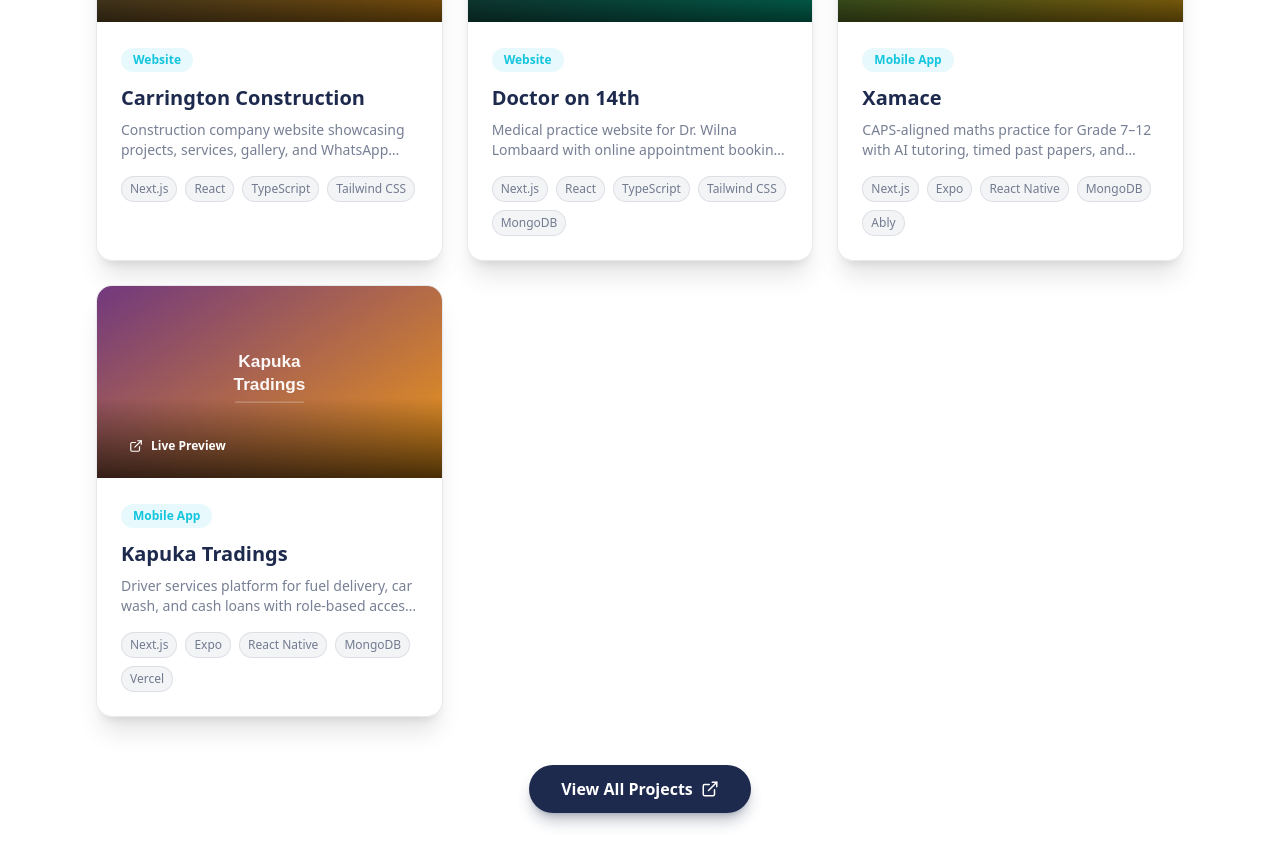
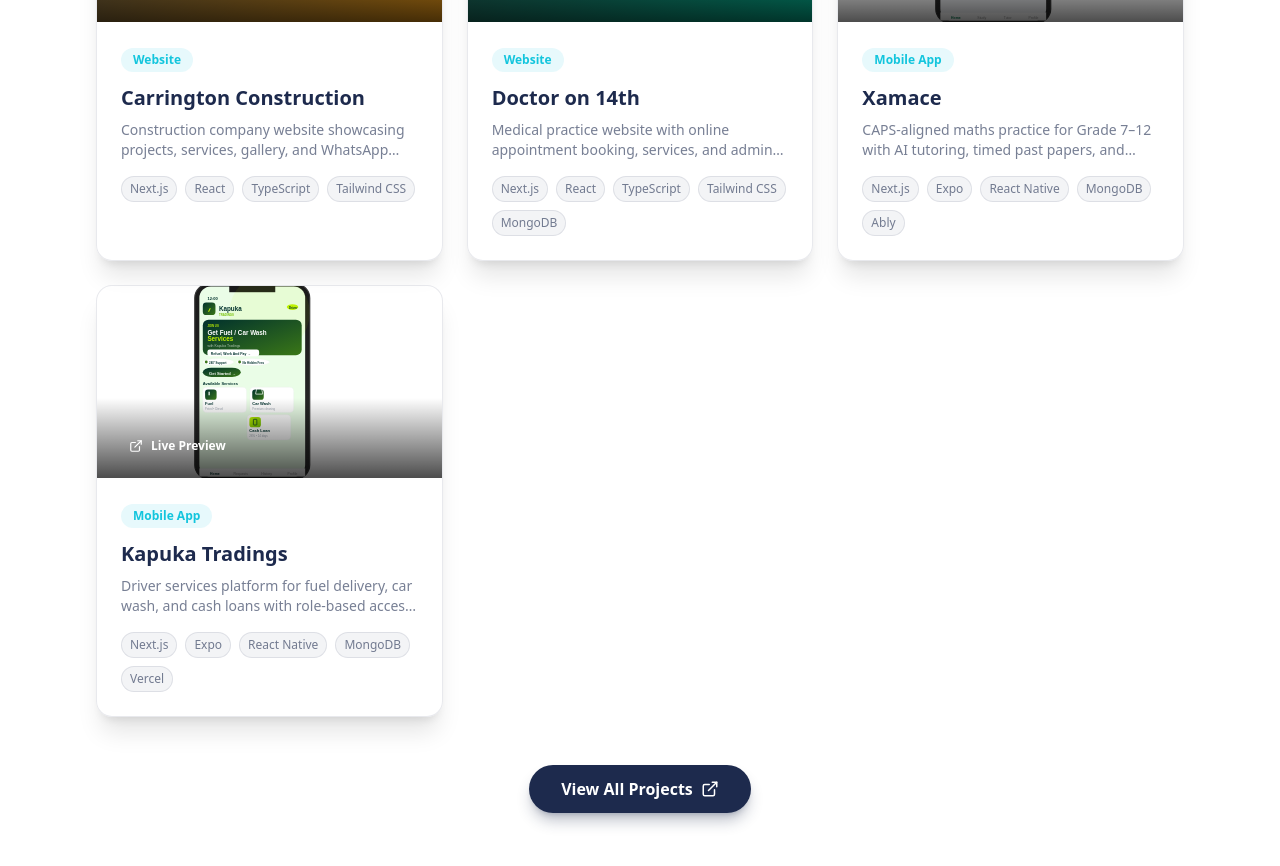
Before and after one commit to Kummirai/react-components, a Next.js app: page / in a window 1280 px wide. Shown: the part 5080-5946 px from the top of the page. Built offline with nearby package versions, Linux system fonts and the light colour scheme.

Commit message:
feat: update Projects component with live demo links and enhance SVG graphics for improved presentation

```diff
--- a/components/Projects.jsx
+++ b/components/Projects.jsx
@@ -46,7 +46,7 @@
     image: "/projects/brilliant.svg",
     techStack: ["Next.js", "React", "TypeScript", "Tailwind CSS"],
     github: "#",
-    liveDemo: "#",
+    liveDemo: "https://bntelectrical.netlify.app",
     icon: <FiZap />,
   },
   {
@@ -66,11 +66,11 @@
     title: "Doctor on 14th",
     category: "Website",
     description:
-      "Medical practice website for Dr. Wilna Lombaard with online appointment booking, services, and admin authentication.",
+      "Medical practice website with online appointment booking, services, and admin authentication.",
     image: "/projects/doctor.svg",
     techStack: ["Next.js", "React", "TypeScript", "Tailwind CSS", "MongoDB"],
     github: "#",
-    liveDemo: "#",
+    liveDemo: "https://docmilton.netlify.app",
     icon: <FiHeart />,
   },
   {
```
Also changed, not shown: public/projects/kapuka.svg, public/projects/xamace.svg.
